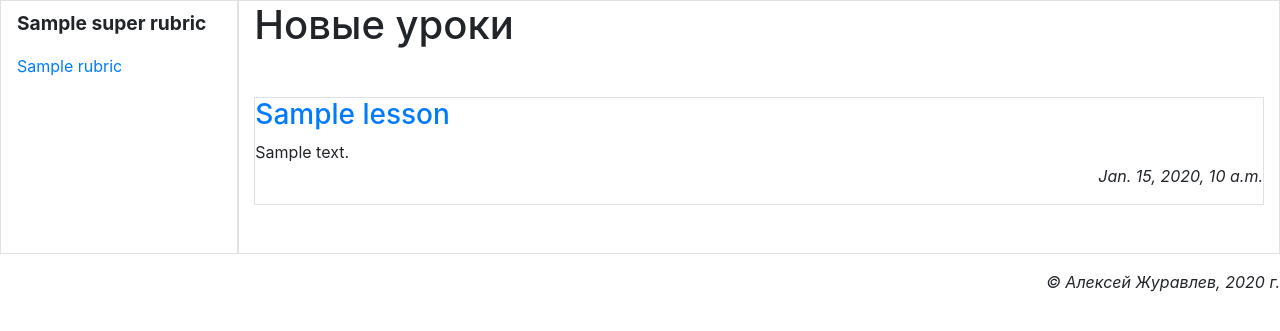
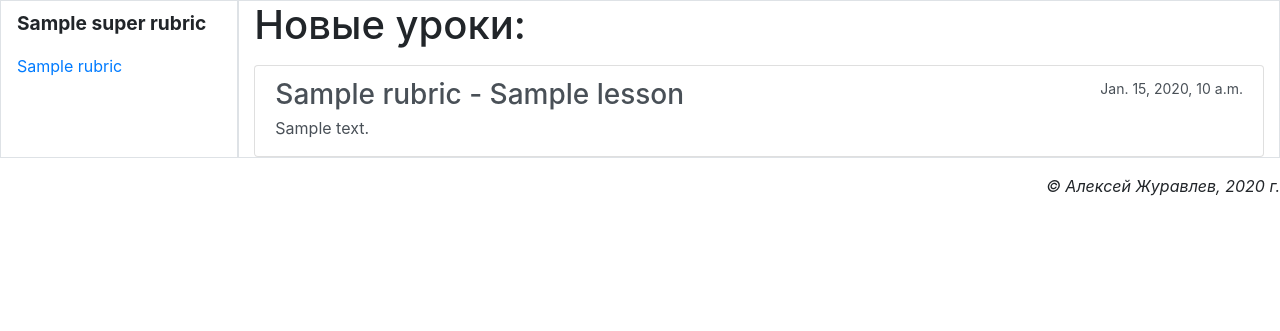
Before and after one commit to Afsent/education-platform, a Django app: template main/templates/main.html in a window 1280 px wide. Shown: the part 56-387 px from the top of the page. Run offline with Django 3.2, Linux system fonts and the light colour scheme; the template is opened without the code that fills it: most values are stand-ins (such as "Sample title", 1, 10 or a date in 2020); some libraries are stand-ins or nearby versions.

Commit message:
Update list of lessons

```diff
--- a/main/templates/main.html
+++ b/main/templates/main.html
@@ -3,21 +3,21 @@
 {% load static %}
 {% load bootstrap4 %}
 {% block content %}
-    <h1>Новые уроки</h1>
+    <h1>Новые уроки:</h1>
     {% if lessons %}
-        <ul class="list-unstyled">
+        <div class="list-group" style="margin-top: 1rem">
             {% for lesson in lessons %}
-                <li class="media my-5 р-3 border">
-                    {% url 'detail' rubric_pk=lesson.rubric.pk pk=lesson.pk as url %}
-                    <div class="media-body">
-                        <h3><a href="{{ url }}{{ all }}">
-                            {{ lesson.title }}</a></h3>
-                        <div>{{ lesson.content }}</div>
-                        <p class="text-right font-italic">
-                            {{ lesson.created_at }}</p>
+                {% url 'detail' rubric_pk=lesson.rubric.pk pk=lesson.pk as url %}
+                <a href="{{ url }}{{ all }}"
+                   class="list-group-item list-group-item-action">
+                    <div class="d-flex w-100 justify-content-between">
+                        <h3 class="mb-1">{{ lesson.rubric.name }}
+                            - {{ lesson.title }}</h3>
+                        <small>{{ lesson.created_at }}</small>
                     </div>
-                </li>
+                    <p class="mb-1">{{ lesson.content }}</p>
+                </a>
             {% endfor %}
-        </ul>
+        </div>
     {% endif %}
 {% endblock %}
```
Also changed, not shown: main/templates/main/by_rubric.html (+16 -11 lines).
